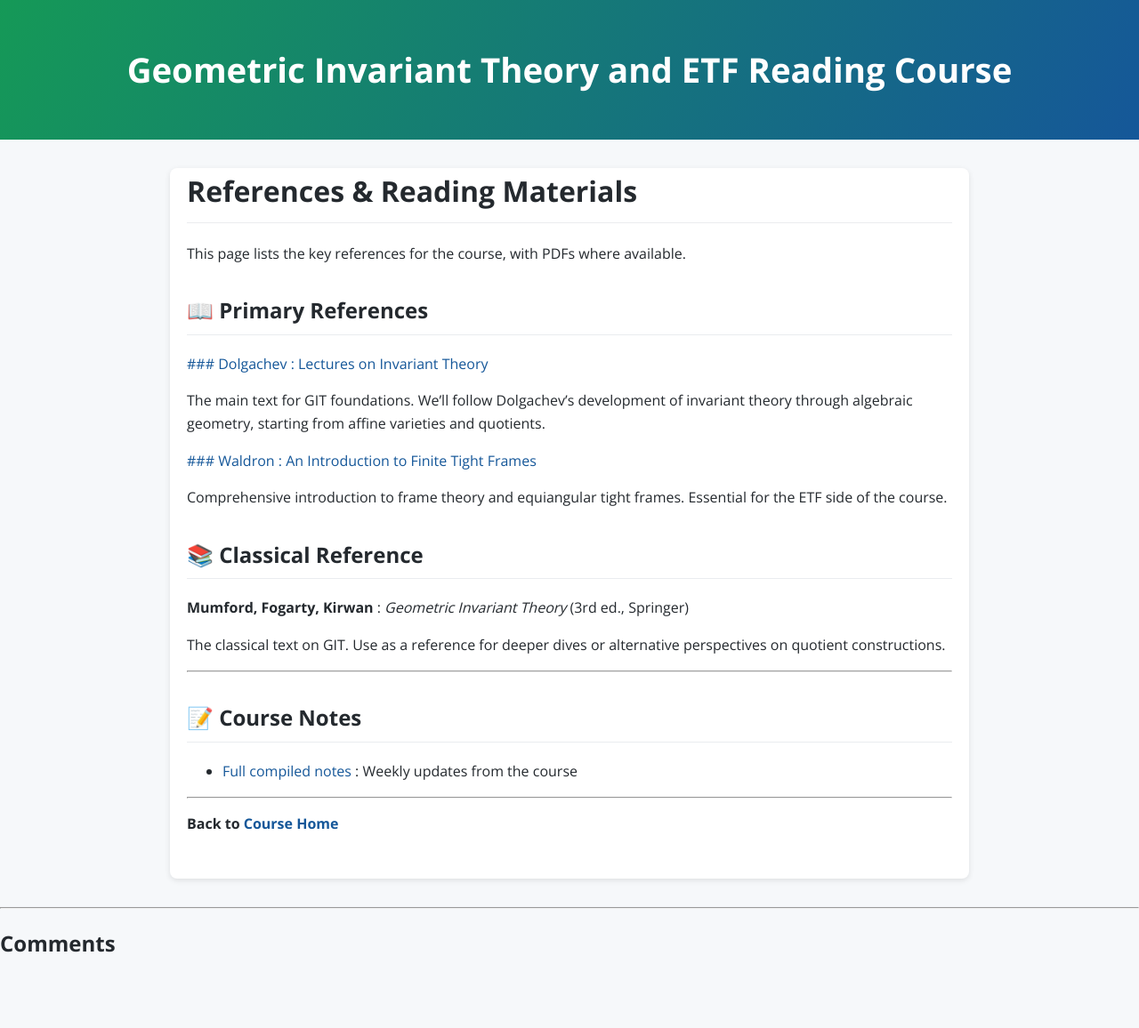
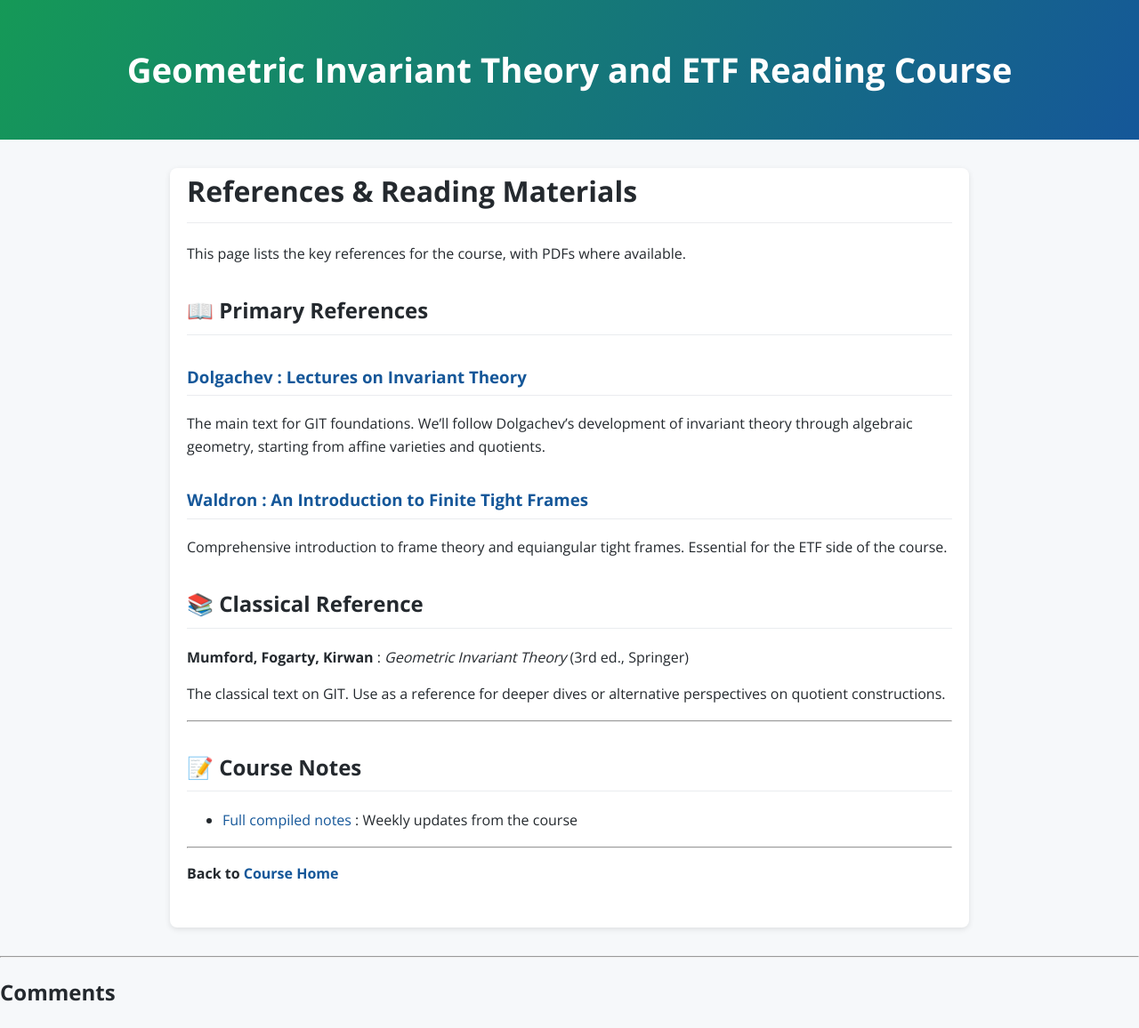
Before and after one commit to ayanava314/GIT-ETF, a Jekyll site: the page built from references.md, in a window 1280 px wide. Shown: the whole page at 89% size. Built offline with Jekyll 4.4.1, drawn with Linux system fonts in a browser that asks for light colours; comment, search, counter and statistics services are not loaded; before the commit the page ends 1100 px from its top, so only the background shows below that.

```diff
--- a/references.md
+++ b/references.md
@@ -10,11 +10,11 @@ This page lists the key references for the course, with PDFs where available.
 ## 📖 Primary References
 
 
-[### Dolgachev : Lectures on Invariant Theory](/references/Dolgachev_Invariant_Theory.pdf)
+### [Dolgachev : Lectures on Invariant Theory](/references/Dolgachev_Invariant_Theory.pdf)
 
 The main text for GIT foundations. We'll follow Dolgachev's development of invariant theory through algebraic geometry, starting from affine varieties and quotients.
 
-[### Waldron : An Introduction to Finite Tight Frames](/references/Waldron_Intro_to_Finite_Tight_Frames.pdf)
+### [Waldron : An Introduction to Finite Tight Frames](/references/Waldron_Intro_to_Finite_Tight_Frames.pdf)
 
 Comprehensive introduction to frame theory and equiangular tight frames. Essential for the ETF side of the course.
 
```
